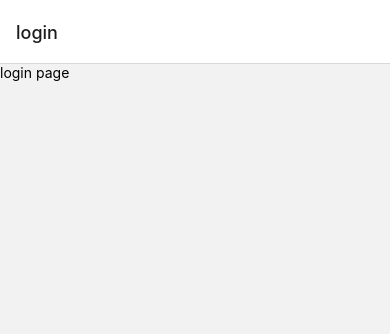
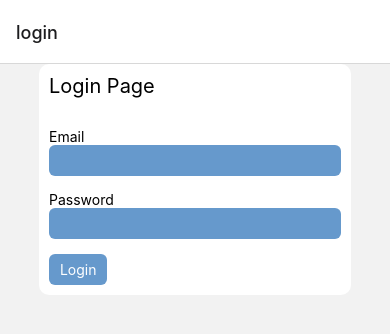
Before and after one commit to MrSarkaw/react-native---laravel---login, a React Native app: screen /login in a window 390 px wide. Shown: the top 334 px of the page. Built offline with nearby package versions, Linux system fonts and the light colour scheme.

Commit message:
login form

```diff
--- a/screen/Login.js
+++ b/screen/Login.js
@@ -1,10 +1,37 @@
 import React from 'react';
-import { View, Text } from 'react-native';
+import { View, Text, TextInput, TouchableOpacity, StyleSheet } from 'react-native';
+import { SafeAreaView } from 'react-native-safe-area-context';
 
 export default function Login() {
   return (
-    <>
-      <Text>login page</Text>
-    </>
+    <SafeAreaView>
+      <View style={{ justifyContent: "center", alignItems: "center", height: "100%" }}>
+        <View style={{ backgroundColor: "white", padding: 10, width: "80%", borderRadius: 10 }}>
+          <Text style={{ fontSize: 20 }}>Login Page</Text>
+
+          <View style={{ marginTop: 30 }}>
+            <Text>Email</Text>
+            <TextInput style={style.input} />
+          </View>
+
+          <View style={{ marginTop: 15 }}>
+            <Text>Password</Text>
+            <TextInput secureTextEntry={true} style={style.input} />
+          </View>
+
+          <View style={{ marginTop: 15 }}>
+            <TouchableOpacity style={[style.input, { width: "20%" }]}>
+              <Text style={{ color: 'white', textAlign: "center" }}>Login</Text>
+            </TouchableOpacity>
+          </View>
+        </View>
+      </View>
+    </SafeAreaView>
   );
 }
+
+const style = StyleSheet.create({
+  input: {
+    backgroundColor: "#6699cc", padding: 7, borderRadius: 6
+  }
+})
```
